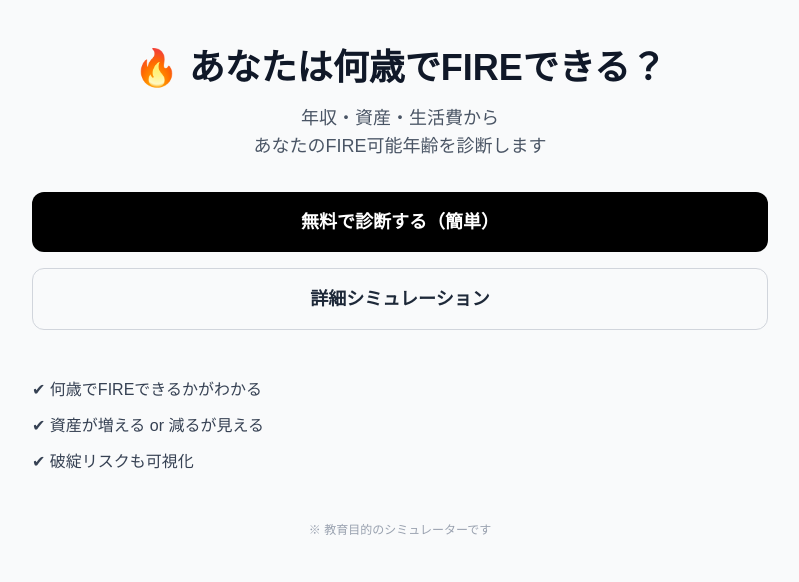
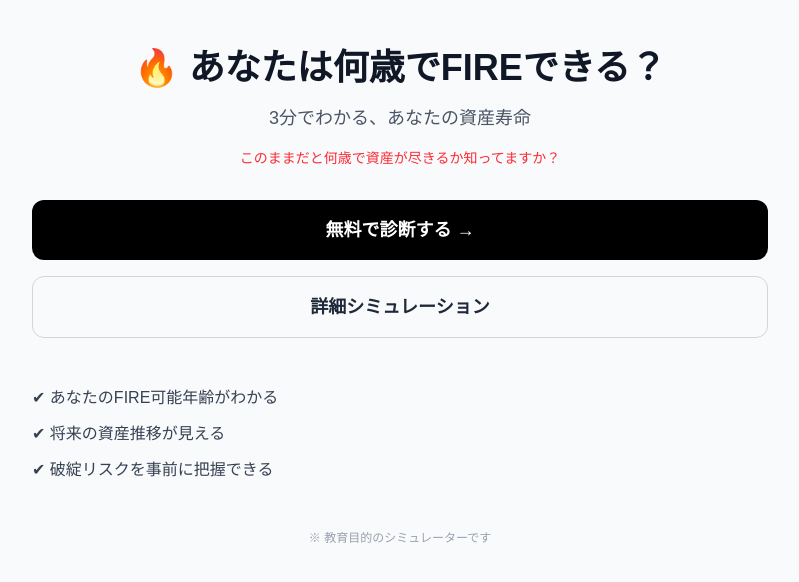
Before and after one commit to doubtmandaru231-ctrl/fire-calculator, a Next.js app: page / in a window 1280 px wide. Shown: the top 582 px of the page, without its empty margins (240-1039 px from the left). Built offline with nearby package versions, Linux system fonts and the light colour scheme.

Commit message:
improve landing conversion

```diff
--- a/src/app/page.tsx
+++ b/src/app/page.tsx
@@ -1,15 +1,17 @@
 export default function Home() {
   return (
     <main className="max-w-3xl mx-auto px-4 py-12 text-center">
-
       {/* ヘッダー */}
       <h1 className="text-4xl font-black text-gray-900 mb-4">
         🔥 あなたは何歳でFIREできる？
       </h1>
 
-      <p className="text-lg text-gray-600 mb-8">
-        年収・資産・生活費から<br />
-        あなたのFIRE可能年齢を診断します
+      <p className="text-lg text-gray-600 mb-4">
+        3分でわかる、あなたの資産寿命
+      </p>
+
+      <p className="text-sm text-red-500 mb-8">
+        このままだと何歳で資産が尽きるか知ってますか？
       </p>
 
       {/* CTA */}
@@ -18,7 +20,7 @@ export default function Home() {
           href="/simple"
           className="block bg-black text-white py-4 rounded-xl font-bold text-lg hover:bg-gray-800 transition"
         >
-          無料で診断する（簡単）
+          無料で診断する →
         </a>
 
         <a
@@ -31,9 +33,9 @@ export default function Home() {
 
       {/* ベネフィット */}
       <div className="mt-12 text-left space-y-3 text-gray-700">
-        <p>✔ 何歳でFIREできるかがわかる</p>
-        <p>✔ 資産が増える or 減るが見える</p>
-        <p>✔ 破綻リスクも可視化</p>
+        <p>✔ あなたのFIRE可能年齢がわかる</p>
+        <p>✔ 将来の資産推移が見える</p>
+        <p>✔ 破綻リスクを事前に把握できる</p>
       </div>
 
       {/* フッター */}
--- a/src/components/results/ResultSummary.tsx
+++ b/src/components/results/ResultSummary.tsx
@@ -130,7 +130,8 @@ export default function ResultSummary({ result }: Props) {
       </div>
 
       {suggestions && suggestions.length > 0 && (
-        <div className="mt-5">
+        <div className="mt-5 space-y-4">
+          <div>
             <h3 className="text-sm font-bold text-gray-600 mb-3">
               {canFire ? '📌 アドバイス' : '💡 改善提案'}
             </h3>
@@ -153,6 +154,27 @@ export default function ResultSummary({ result }: Props) {
               ))}
             </ul>
           </div>
+
+          <div className="rounded-xl border border-gray-200 bg-gray-50 p-4 text-sm text-gray-700">
+            <p className="font-bold mb-2">📈 改善するとどうなる？</p>
+
+            {!canFire ? (
+              <p className="leading-relaxed">
+                👉 毎月の積立を
+                <span className="font-bold text-emerald-600"> +5万円 </span>
+                増やせば、
+                <span className="font-bold">FIRE達成年齢が約3〜5年早まる可能性</span>
+                があります。
+              </p>
+            ) : (
+              <p className="leading-relaxed">
+                👉 今のペースなら
+                <span className="font-bold text-emerald-600"> 前倒しFIRE </span>
+                も狙えます。積立額の維持や生活費の最適化で、さらに余裕を作れます。
+              </p>
+            )}
+          </div>
+        </div>
       )}
     </section>
   );
```
Lines whose indentation alone changed are shown as unchanged.
